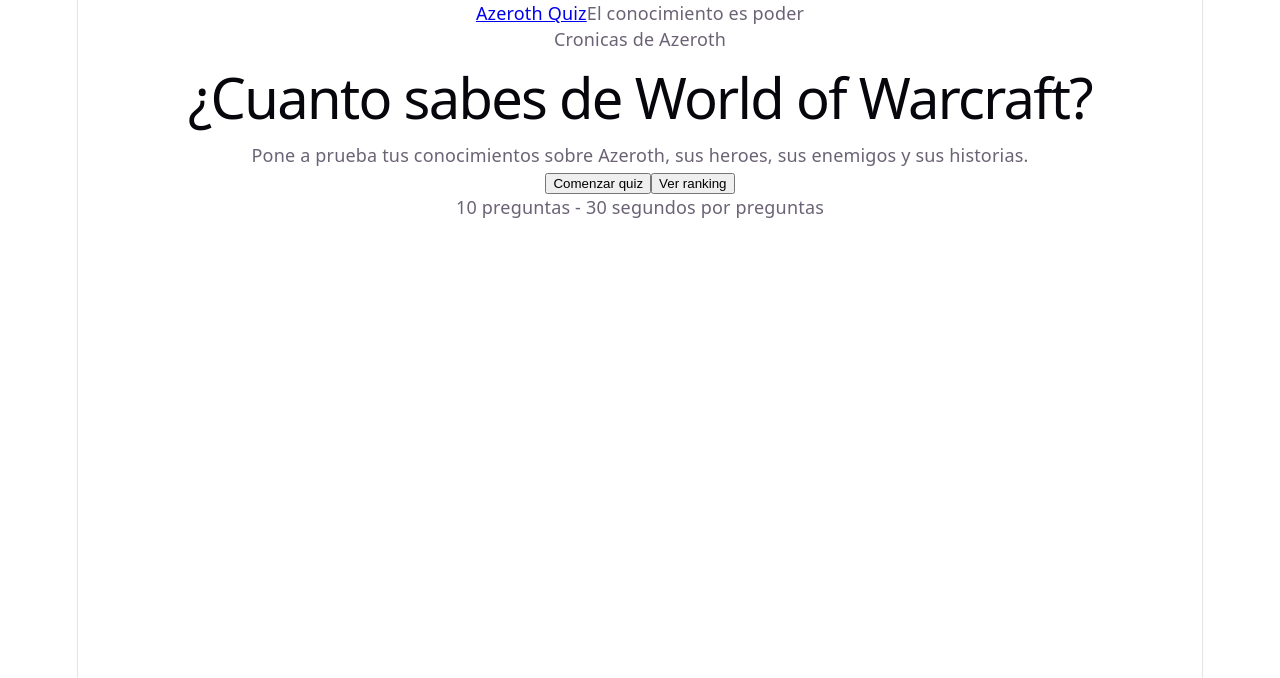
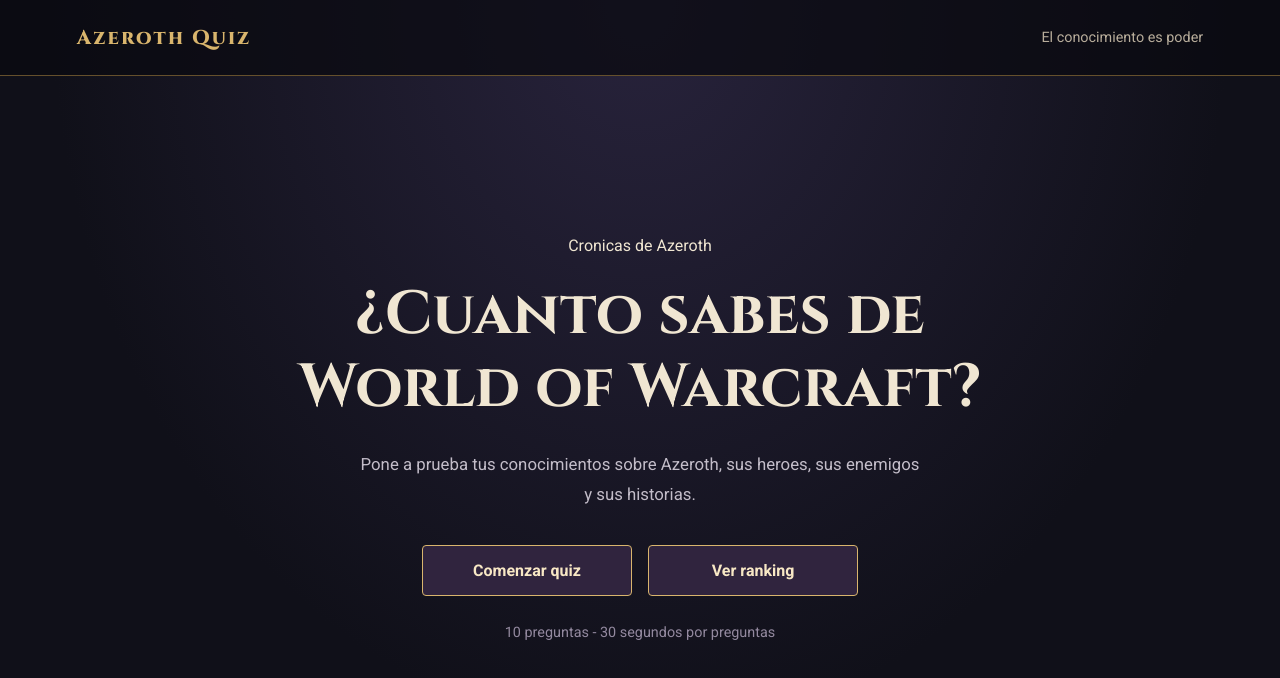
Before and after one commit to PDaniP/Quiz-App, a React (Vite) app in the folder quiz-app/: page / in a window 1280 px wide. Shown: the top 678 px of the page. Built offline with nearby package versions, Linux system fonts and the light colour scheme.

Commit message:
Modificacion de estilos en el archivo index.css

```diff
--- a/quiz-app/src/index.css
+++ b/quiz-app/src/index.css
@@ -1,111 +1,175 @@
+
+@import url("https://fonts.googleapis.com/css2?family=Cinzel:wght@400;500;600;700;800&family=Roboto:wght@400;500;700&display=swap");
+
 :root {
-  --text: #6b6375;
-  --text-h: #08060d;
-  --bg: #fff;
-  --border: #e5e4e7;
-  --code-bg: #f4f3ec;
-  --accent: #aa3bff;
-  --accent-bg: rgba(170, 59, 255, 0.1);
-  --accent-border: rgba(170, 59, 255, 0.5);
-  --social-bg: rgba(244, 243, 236, 0.5);
-  --shadow:
-    rgba(0, 0, 0, 0.1) 0 10px 15px -3px, rgba(0, 0, 0, 0.05) 0 4px 6px -2px;
+  font-family: "Roboto", sans-serif;
+  color: #f0e6d2;
+  background: #101019;
 
-  --sans: system-ui, 'Segoe UI', Roboto, sans-serif;
-  --heading: system-ui, 'Segoe UI', Roboto, sans-serif;
-  --mono: ui-monospace, Consolas, monospace;
-
-  font: 18px/145% var(--sans);
-  letter-spacing: 0.18px;
-  color-scheme: light dark;
-  color: var(--text);
-  background: var(--bg);
   font-synthesis: none;
   text-rendering: optimizeLegibility;
   -webkit-font-smoothing: antialiased;
   -moz-osx-font-smoothing: grayscale;
-
-  @media (max-width: 1024px) {
-    font-size: 16px;
-  }
 }
 
-@media (prefers-color-scheme: dark) {
-  :root {
-    --text: #9ca3af;
-    --text-h: #f3f4f6;
-    --bg: #16171d;
-    --border: #2e303a;
-    --code-bg: #1f2028;
-    --accent: #c084fc;
-    --accent-bg: rgba(192, 132, 252, 0.15);
-    --accent-border: rgba(192, 132, 252, 0.5);
-    --social-bg: rgba(47, 48, 58, 0.5);
-    --shadow:
-      rgba(0, 0, 0, 0.4) 0 10px 15px -3px, rgba(0, 0, 0, 0.25) 0 4px 6px -2px;
-  }
-
-  #social .button-icon {
-    filter: invert(1) brightness(2);
-  }
+* {
+  box-sizing: border-box;
 }
 
 body {
   margin: 0;
+  min-width: 320px;
+  min-height: 100vh;
 }
 
-#root {
-  width: 1126px;
-  max-width: 100%;
-  margin: 0 auto;
-  text-align: center;
-  border-inline: 1px solid var(--border);
-  min-height: 100svh;
-  display: flex;
-  flex-direction: column;
-  box-sizing: border-box;
+button,
+input {
+  font: inherit;
 }
 
-h1,
-h2 {
-  font-family: var(--heading);
-  font-weight: 500;
-  color: var(--text-h);
+button {
+  cursor: pointer;
 }
 
-h1 {
-  font-size: 56px;
-  letter-spacing: -1.68px;
-  margin: 32px 0;
-  @media (max-width: 1024px) {
-    font-size: 36px;
-    margin: 20px 0;
+.app {
+  min-height: 100vh;
+  background:
+    radial-gradient(
+      ellipse at top,
+      #28233c 0%,
+      #101019 65%
+    );
+}
+
+.header {
+  min-height: 76px;
+  padding: 20px 6%;
+  display: flex;
+  align-items: center;
+  justify-content: space-between;
+  gap: 16px;
+  border-bottom: 1px solid #65502c;
+  background: rgb(10 10 17 / 75%);
+}
+
+.header_logo {
+  color: #d9b56d;
+  font-family: "Cinzel", serif;
+  font-size: 1.25rem;
+  font-weight: 800;
+  text-decoration: none;
+  letter-spacing: 2px;
+}
+
+.header_subtitle {
+  color: #b8ad9b;
+  font-size: 0.9rem;
+}
+
+.home {
+  min-height: calc(100vh - 76px);
+  display: grid;
+  place-items: center;
+  padding: 48px 24px;
+  text-align: center;
+}
+
+.home_content {
+  width: 100%;
+  max-width: 760px;
+}
+
+.home_eyebrow {
+  color: #d9b56d;
+  font-size: 0.8rem;
+  font-weight: 700;
+  letter-spacing: 4px;
+}
+
+.home h1,
+.page h1 {
+  font-family: "Cinzel", serif;
+  font-weight: 700;
+}
+
+.home h1 {
+  margin: 24px 0;
+  font-size: clamp(2rem, 5vw, 3.8rem);
+  line-height: 1.2;
+}
+
+.home_description {
+  max-width: 570px;
+  margin: 0 auto;
+  color: #c3bdc9;
+  font-size: 1.05rem;
+  line-height: 1.8;
+}
+
+.home_actions {
+  display: flex;
+  justify-content: center;
+  flex-wrap: wrap;
+  gap: 16px;
+  margin-top: 36px;
+}
+
+.home_actions button {
+  min-width: 210px;
+  padding: 15px 24px;
+  border: 1px solid #d9b56d;
+  border-radius: 4px;
+  background: #30243e;
+  color: #f8e8c5;
+  font-weight: 700;
+  transition:
+    background 180ms ease,
+    transform 180ms ease;
+}
+
+.home_actions button:hover {
+  background: #4b345b;
+  transform: translateY(-2px);
+}
+
+.home_actions button:focus-visible {
+  outline: 2px solid #f8e8c5;
+  outline-offset: 4px;
+}
+
+.home_note {
+  margin-top: 28px;
+  color: #93899f;
+  font-size: 0.9rem;
+}
+
+.page {
+  width: min(900px, 100%);
+  margin: 0 auto;
+  padding: 64px 24px;
+  text-align: center;
+}
+
+.page h1 {
+  color: #d9b56d;
+}
+
+@media (max-width: 520px) {
+  .header {
+    flex-direction: column;
+    justify-content: center;
+    text-align: center;
+  }
+
+  .header_subtitle {
+    font-size: 0.8rem;
+  }
+
+  .home_actions {
+    flex-direction: column;
+  }
+
+  .home_actions button {
+    width: 100%;
   }
 }
-h2 {
-  font-size: 24px;
-  line-height: 118%;
-  letter-spacing: -0.24px;
-  margin: 0 0 8px;
-  @media (max-width: 1024px) {
-    font-size: 20px;
-  }
-}
-p {
-  margin: 0;
-}
-
-code,
-.counter {
-  font-family: var(--mono);
-  display: inline-flex;
-  border-radius: 4px;
-  color: var(--text-h);
-}
-
-code {
-  font-size: 15px;
-  line-height: 135%;
-  padding: 4px 8px;
-  background: var(--code-bg);
-}
```
